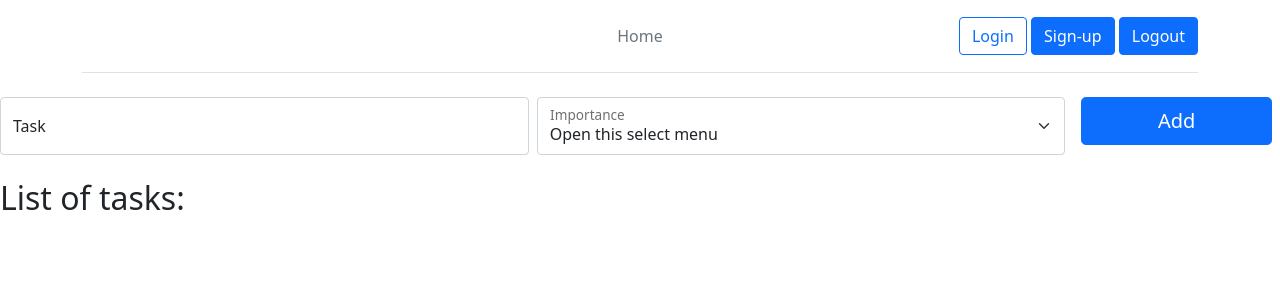
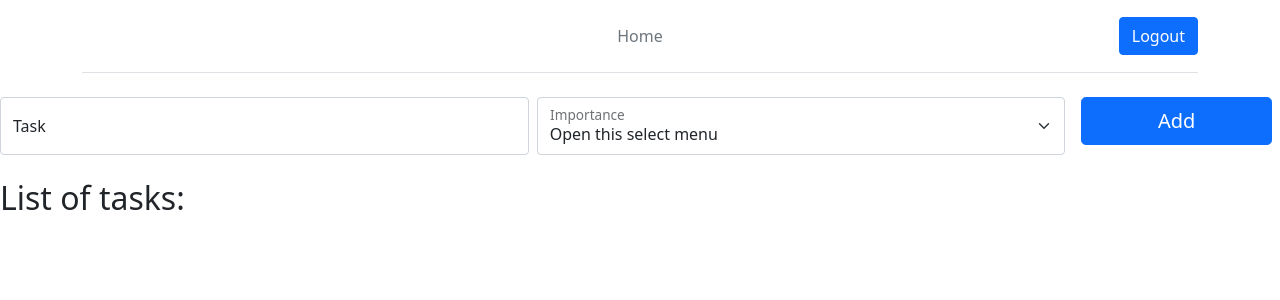
Before and after one commit to RaresCOD/Server_Rares_cu_PHP, a PHP site: page /dashBoard.php in a window 1280 px wide. Shown: the top 300 px of the page. Run offline with PHP 8.4, Linux system fonts and the light colour scheme; the visitor is signed in with stand-in values (Sample User, id 1).

Commit message:
daca user e logat => dispar butoane sign in si login si apare cel de logout

```diff
--- a/dashBoard.php
+++ b/dashBoard.php
@@ -32,16 +32,22 @@
         </ul>
 
         <div class="col-md-3 text-end">
+
           <?php
-            if(!isset($_SESSION)) {
-              $class = 'show';
+            if(isset($_SESSION['id'])) {
+              ?><a href="login.php"><button type="button" class="btn btn-outline-primary me-2, d-none">Login</button></a>
+              <a href="register.php"><button type="button" class="btn btn-primary, d-none">Sign-up</button></a>
+              <a href="logout.php"><button type="button" class="btn btn-primary">Logout</button></a><?php
             } else {
-              $class = 'hidden';
+              ?><a href="login.php"><button type="button" class="btn btn-outline-primary me-2">Login</button></a>
+              <a href="register.php"><button type="button" class="btn btn-primary">Sign-up</button></a>
+              <a href="logout.php"><button type="button" class="btn btn-primary, d-none">Logout</button></a><?php
             }
            ?>
-          <a href="login.php"><button type="button" class="btn btn-outline-primary me-2, <?= $class?>">Login</button></a>
-          <a href="register.php"><button type="button" class="btn btn-primary">Sign-up</button></a>
-          <a href="logout.php"><button type="button" class="btn btn-primary">Logout</button></a>
+
+
+
+
         </div>
       </header>
     </div>
@@ -122,6 +128,7 @@
           <form action="" method="post">
             <div class="row g-2">
               <?php
+              if ($row['id'] === $id) {
                 if ($row['importance'] == '3') {
                   ?><div class="col-8"><li class="list-group-item bg-danger"><?= $row['task'] ?></li></div><?php
                 } elseif ($row['importance'] == '2') {
@@ -129,6 +136,8 @@
                 } else {
                   ?><div class="col-8"><li class="list-group-item bg-succes"><?= $row['task'] ?></li></div><?php
                 }
+              }
+
               ?>
 
               <?php
--- a/login.php
+++ b/login.php
@@ -82,7 +82,7 @@
       echo "All fileds must be complited";
     } else {
       if (!valid($email, $password, $pdo)) { //validam datele introduse de user
-
+        echo "Incorrect email or password!";
       } else {
         echo "Login succesful";
         $_SESSION["id"] = getId($email, $password, $pdo);
```
Also changed, not shown: logout.php (+7 -1 lines).
